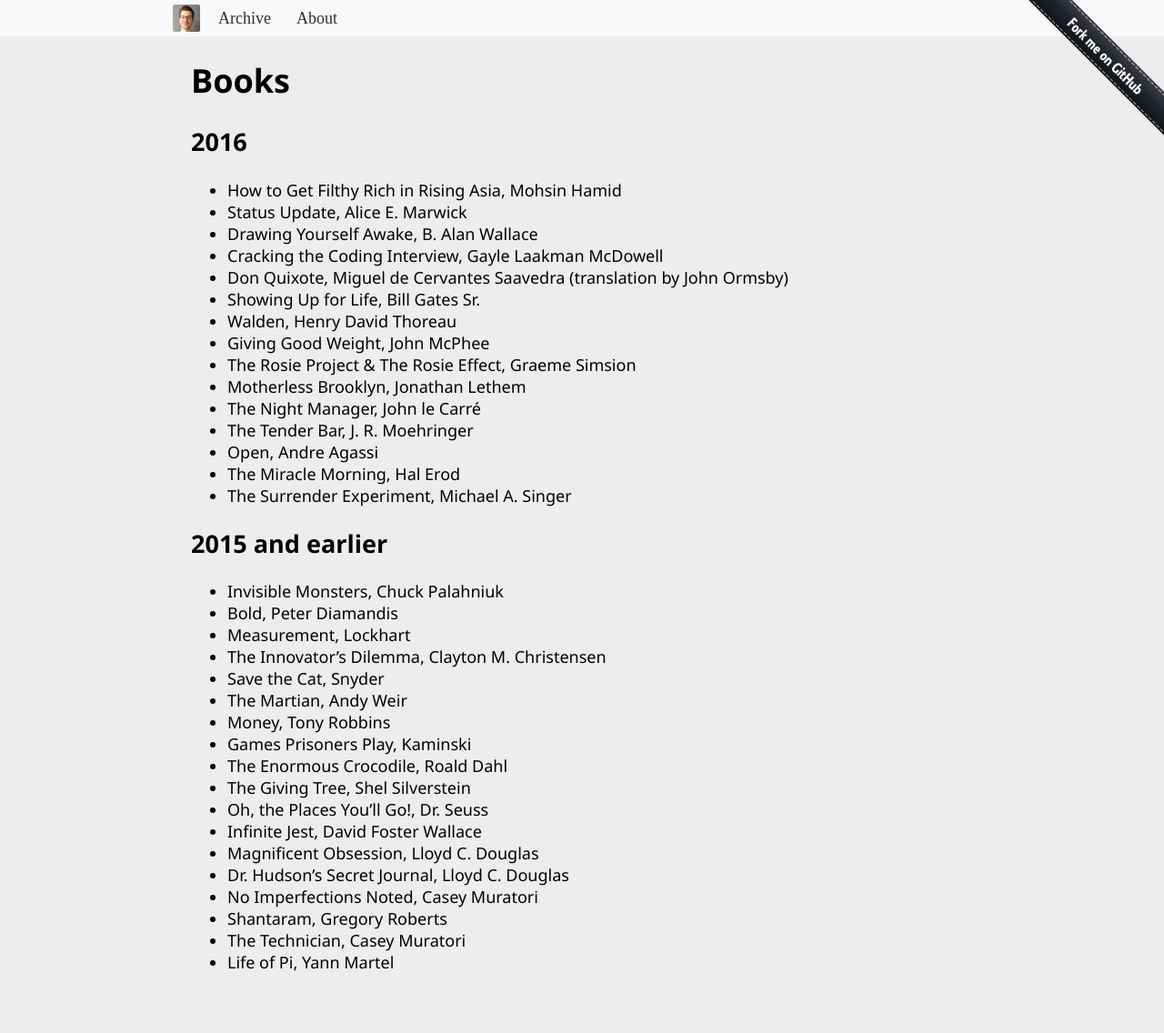
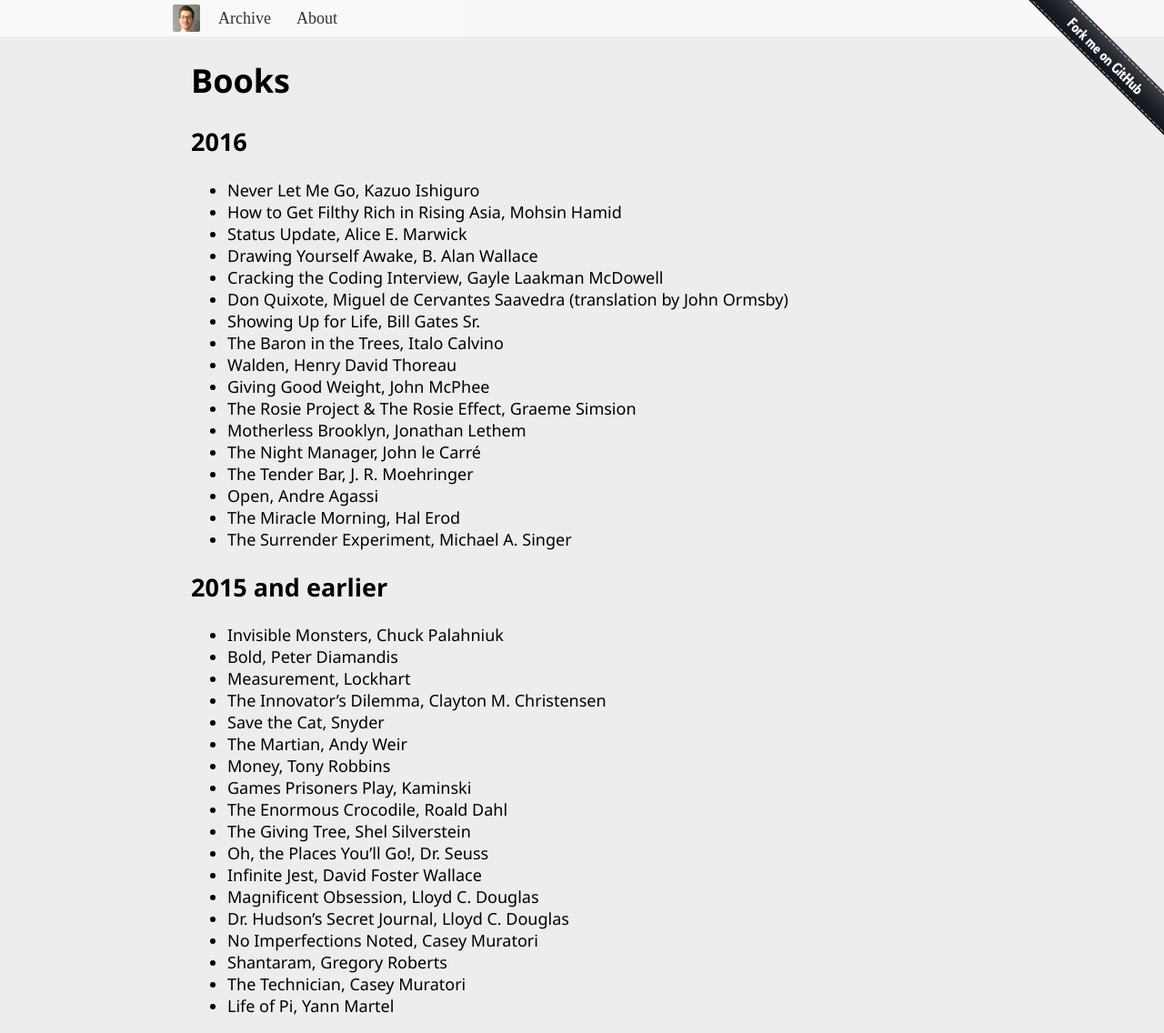
Before and after one commit to tp/page, a Jekyll site: the page built from books.md, in a window 1280 px wide and 1136 px high. Shown: the whole window at 91% size. Built offline with Jekyll 4.4.1, drawn with Linux system fonts in a browser that asks for light colours.

Commit message:
Books: Add more recent books

```diff
--- a/books.md
+++ b/books.md
@@ -7,12 +7,15 @@
 
 ## 2016
 
+
+* Never Let Me Go, Kazuo Ishiguro
 * How to Get Filthy Rich in Rising Asia, Mohsin Hamid
 * Status Update, Alice E. Marwick
 * Drawing Yourself Awake, B. Alan Wallace
 * Cracking the Coding Interview, Gayle Laakman McDowell
 * Don Quixote, Miguel de Cervantes Saavedra (translation by John Ormsby)
 * Showing Up for Life, Bill Gates Sr.
+* The Baron in the Trees, Italo Calvino
 * Walden, Henry David Thoreau
 * Giving Good Weight, John McPhee
 * The Rosie Project & The Rosie Effect, Graeme Simsion
```
